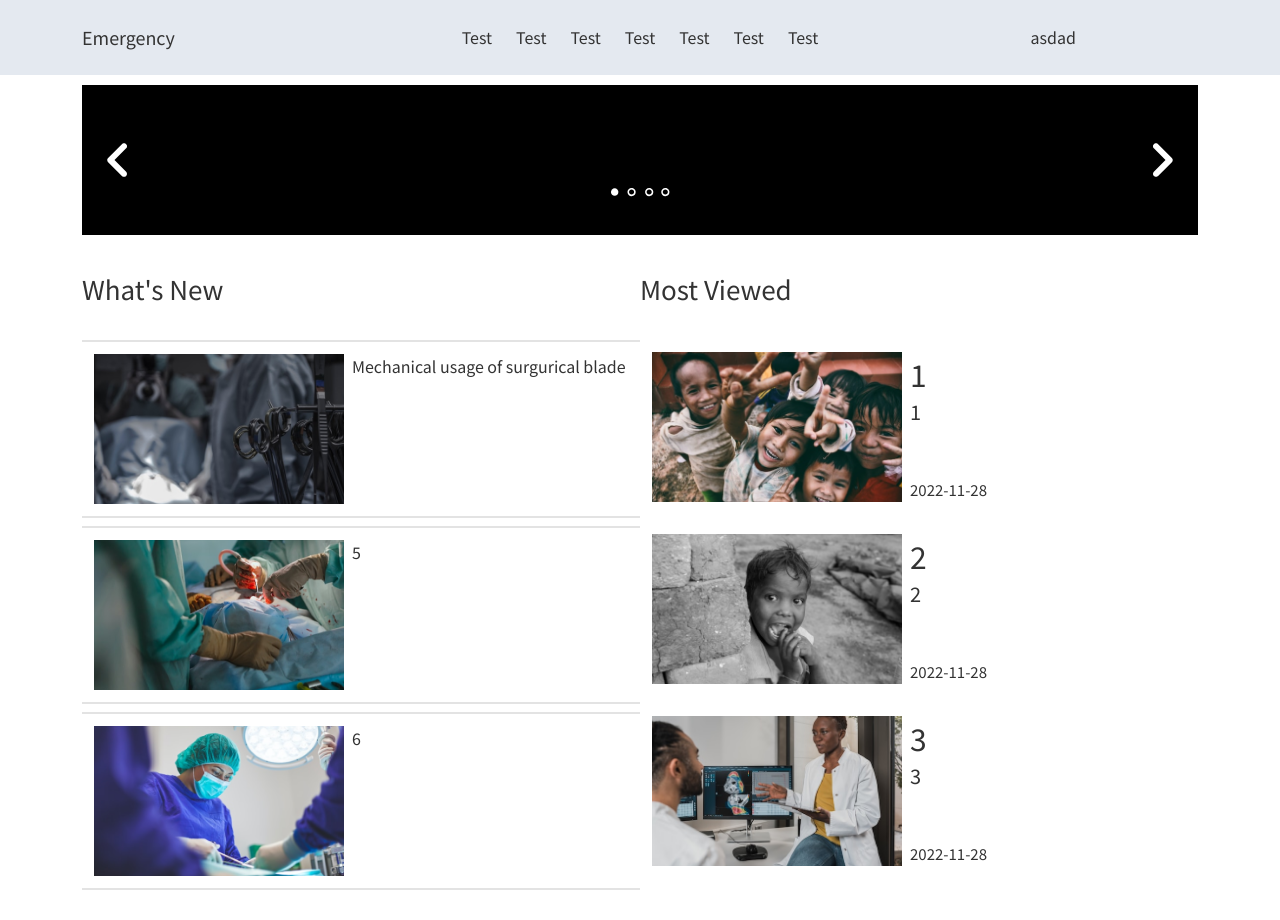
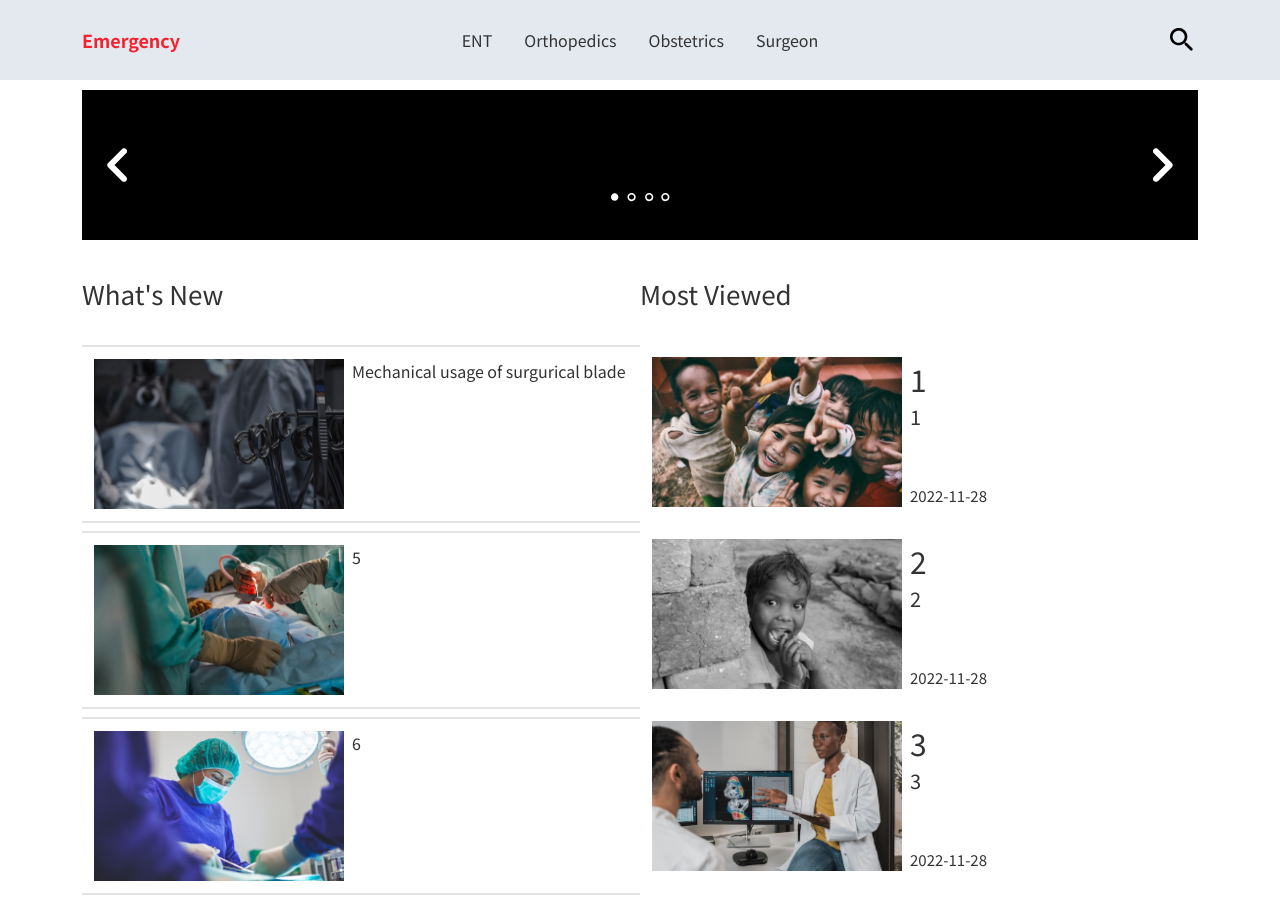
Before and after one commit to Gbak25/Project1, a Next.js app: page / in a window 1280 px wide. Built offline with nearby package versions, Linux system fonts and the light colour scheme.

Commit message:
Add nav menu

```diff
--- /dev/null
+++ b/src/application/hooks/use_check_device.ts
@@ -0,0 +1,17 @@
+import { useCallback, useEffect, useState } from 'react';
+
+export function useCheckDevice(): boolean {
+  const [isMobile, setMobile] = useState(false);
+
+  const handleResize = useCallback((): void => {
+    setMobile(window.innerWidth < 600);
+  }, []);
+
+  useEffect(() => {
+    window.addEventListener('resize', handleResize);
+    handleResize();
+    return () => window.removeEventListener('resize', handleResize);
+  }, []);
+
+  return isMobile;
+}
--- /dev/null
+++ b/src/application/recoils/navMenu/index.tsx
@@ -0,0 +1,6 @@
+import { atom } from 'recoil';
+
+export const navMenuAtom = atom({
+  key: 'navMenuAtom',
+  default: ['ENT', 'Orthopedics', 'Obstetrics', 'Surgeon'],
+});
--- a/src/presentation/components/navbar/index.tsx
+++ b/src/presentation/components/navbar/index.tsx
@@ -1,22 +1,38 @@
-import { memo } from 'react';
+import { useCheckDevice } from '@application/hooks/use_check_device';
+import { navMenuAtom } from '@application/recoils/navMenu';
+import { memo, useMemo } from 'react';
 import isEqual from 'react-fast-compare';
+import { useRecoilValue } from 'recoil';
 import styles from './style.module.scss';
 
 function Navbar(): JSX.Element {
+  const isMobile = useCheckDevice();
+  const menu = useRecoilValue(navMenuAtom);
+
+  const navMenu = useMemo((): string[] => {
+    if (isMobile) {
+      return ["What's new", 'Most viewed', ...menu];
+    }
+
+    return menu;
+  }, [isMobile]);
+
   return (
     <nav className="navbar bg-gray-2">
       <div className="container d-flex flex-row justify-content-between py-3">
-        <p className="font-size-18 w-15">Emergency</p>
+        {!isMobile && (
+          <p className="font-size-18 w-15 text-red fw-bold">Emergency</p>
+        )}
         <ul className={`d-flex flex-row ${styles.categoryList}`}>
-          <li>Test</li>
-          <li>Test</li>
-          <li>Test</li>
-          <li>Test</li>
-          <li>Test</li>
-          <li>Test</li>
-          <li>Test</li>
+          {navMenu.map((m) => {
+            return <li key={m}>{m}</li>;
+          })}
         </ul>
-        <p className="w-15">asdad</p>
+        {!isMobile && (
+          <a className="d-flex w-15 justify-content-end">
+            <img className={styles.search} src="/ic_search.svg" />
+          </a>
+        )}
       </div>
     </nav>
   );
--- a/src/presentation/components/navbar/style.module.scss
+++ b/src/presentation/components/navbar/style.module.scss
@@ -1,6 +1,19 @@
 /* stylelint-disable selector-class-pattern */
 .categoryList {
+  overflow-x: scroll;
+  scrollbar-width: none;
+  -ms-overflow-style: none;
+
+  &::-webkit-scrollbar {
+    display: none;
+  }
+
   li {
-    padding: 0 12px;
+    padding: 0 16px;
   }
 }
+
+.search {
+  width: 32px;
+  height: 32px;
+}
```
Also changed, not shown: public/ic_search.svg (added).
